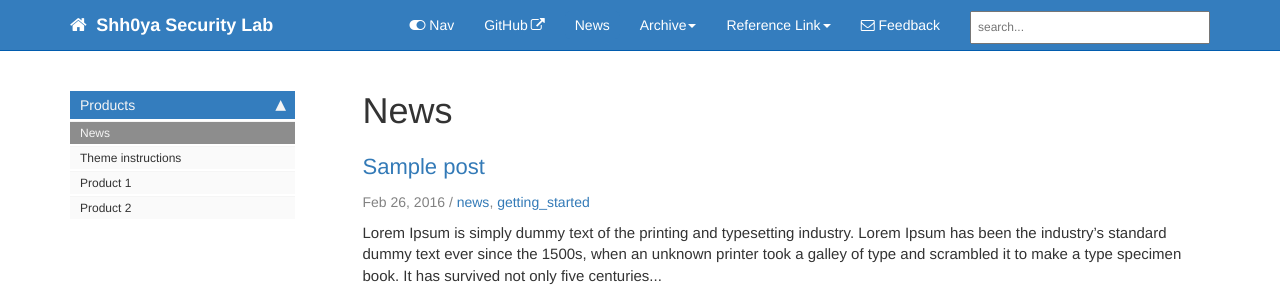
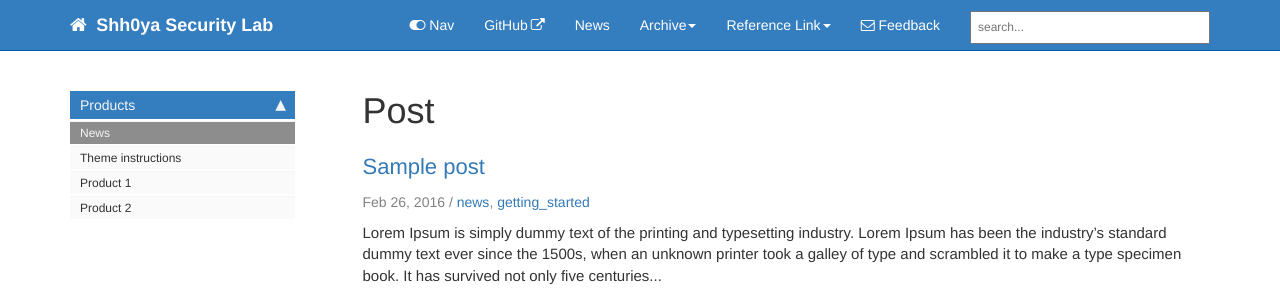
Before and after one commit to Shh0ya/shh0ya.github.io, a Jekyll site: the page built from pages/news/news.html, in a window 1280 px wide. Shown: the top 288 px of the page. Built offline with Jekyll 4.4.1, drawn with Linux system fonts in a browser that asks for light colours; comment, search, counter and statistics services are not loaded.

Commit message:
mainpage

```diff
--- a/index.html
+++ b/index.html
@@ -1,5 +1,5 @@
 ---
-title: News
+title: Post
 sidebar: home_sidebar
 keywords: Main Page
 permalink: news.html
--- a/pages/news/news.html
+++ b/pages/news/news.html
@@ -1,5 +1,5 @@
 ---
-title: News
+title: Post
 sidebar: home_sidebar
 keywords: news, blog, updates, release notes, announcements
 permalink: news.html
```
